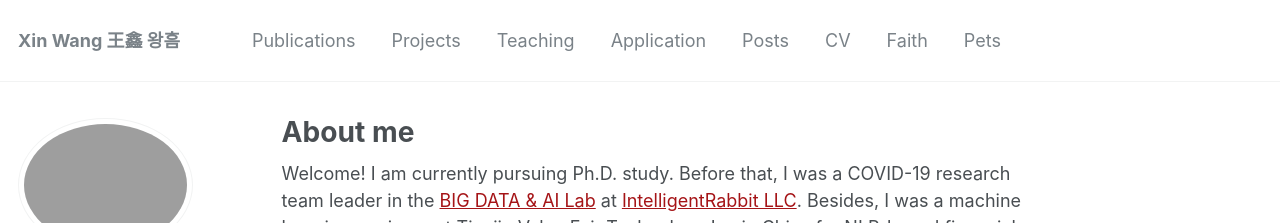
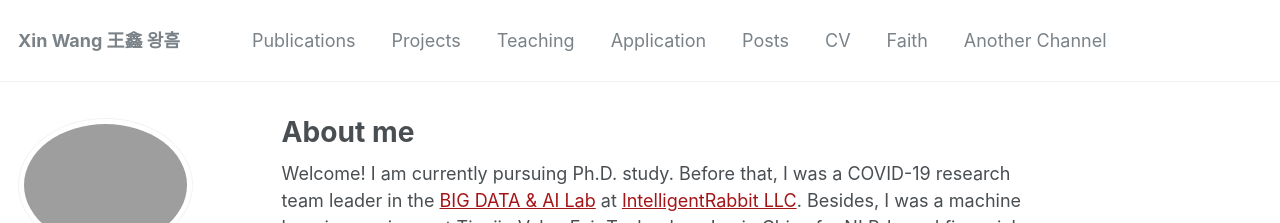
Before and after one commit to xin-wang-kr/xin-wang-kr.github.io, a Jekyll site: the page built from _pages/about.md, in a window 1280 px wide and 900 px high. Shown: the top 223 px of the window. Built offline with Jekyll 4.4.1, drawn with Linux system fonts in a browser that asks for light colours.

Commit message:
Update navigation.yml

```diff
--- a/_data/navigation.yml
+++ b/_data/navigation.yml
@@ -21,5 +21,5 @@ main:
   - title: "Faith"
     url: /faith/
 
-  - title: "Pets"
-    url: /pets/
+  - title: "Another Channel"
+    url: /another_channel/
```
